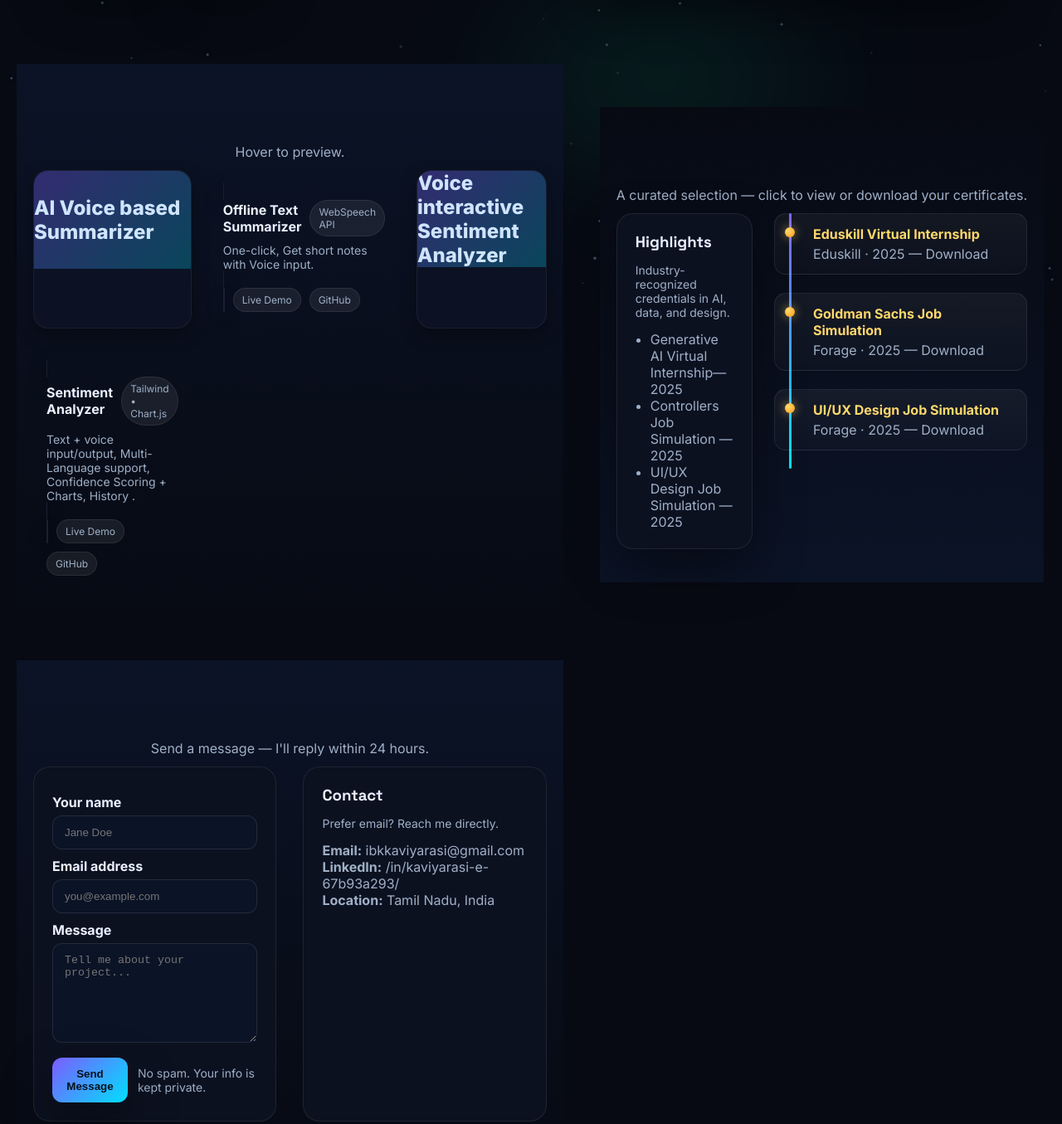
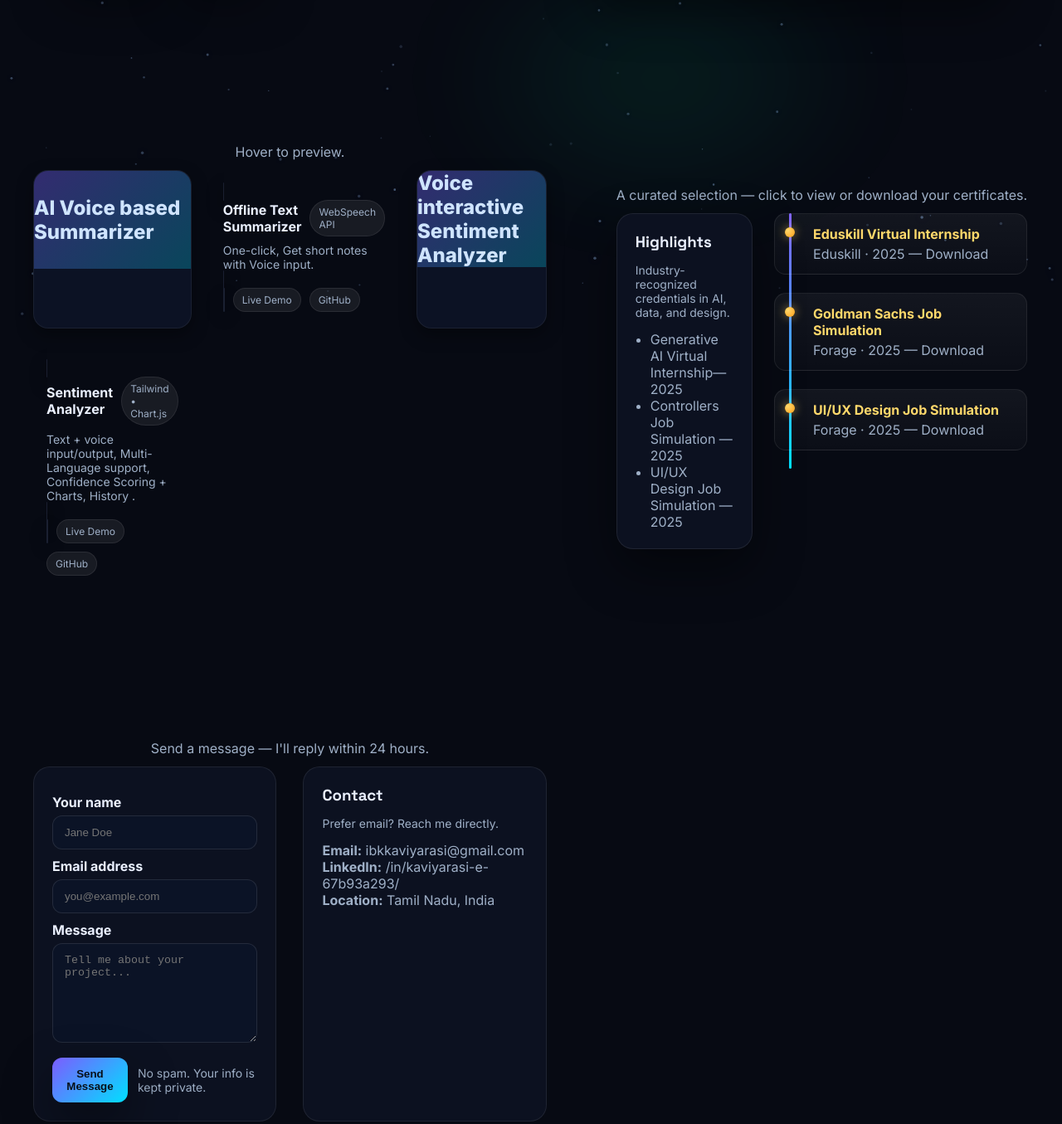
Before and after one commit to Kaviyarasi27/personal-portfolio, a plain HTML site: page index.html in a window 1280 px wide. Shown: the part 408-1763 px from the top of the page at 83% size. Drawn offline with nearby package versions, Linux system fonts and the light colour scheme.

Commit message:
Update index.html

```diff
--- a/index.html
+++ b/index.html
@@ -103,7 +103,6 @@
     .section-sub{color:var(--muted);margin-bottom:28px}
 
     /* ===== Projects Grid (3D Tilt + spotlight) ===== */
-    #projects {background: linear-gradient(180deg, #0b1326, #070a13);}
     .projects{display:grid;grid-template-columns:repeat(3,1fr);gap:22px}
     .card{position:relative;overflow:hidden;border-radius:18px;background:var(--card);border:1px solid rgba(255,255,255,.06);transform:translateY(0) scale(1);transition:transform .35s ease, box-shadow .35s ease;box-shadow:0 8px 20px rgba(0,0,0,.35);will-change:transform;perspective:900px}
     .card:hover{transform:translateY(-6px) scale(1.02);box-shadow:0 28px 56px rgba(0,0,0,.5)}
@@ -114,7 +113,6 @@
     .card:hover .hover-reveal{opacity:1}
 
     /* ===== Certifications (Elegant timeline) ===== */
-    #certs {background: linear-gradient(180deg, #070a13, #0b1326);}
     .cert-wrap{display:grid;grid-template-columns:.35fr .65fr;gap:26px;align-items:start}
     .cert-aside{background:var(--panel);border:1px solid rgba(255,255,255,.08);border-radius:var(--radius);padding:22px;box-shadow:var(--shadow)}
     .cert-list{position:relative;margin:0;padding:0;list-style:none}
@@ -126,7 +124,6 @@
     .cert-item p{margin:0;color:var(--muted)}
 
     /* ===== Contact ===== */
-    #contact {background: linear-gradient(180deg, #0b1326, #070a13);}
     .contact{display:grid;grid-template-columns:1fr 1fr;gap:32px}
     form{background:var(--panel);border:1px solid rgba(255,255,255,.08);border-radius:var(--radius);padding:22px;will-change:auto}
     label{display:block;font-weight:700;margin:10px 0 6px}
```
